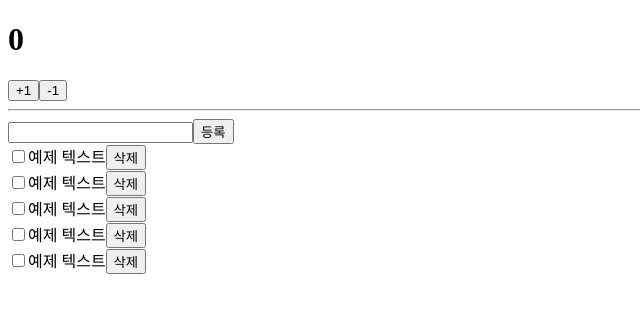
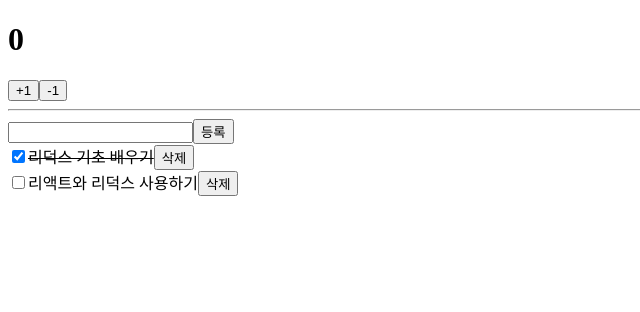
Before and after one commit to leejanghe/redux_study, a React (Create React App) app in the folder client/: page / in a window 1280 px wide. Shown: the top 312 px of the page, without its empty margins (0-640 px from the left). Built offline with nearby package versions, Linux system fonts and the light colour scheme.

Commit message:
todo done

```diff
--- a/client/package.json
+++ b/client/package.json
@@ -11,6 +11,7 @@
     "react-redux": "^8.0.4",
     "react-scripts": "5.0.1",
     "redux": "^4.2.0",
+    "redux-devtools-extension": "^2.13.9",
     "web-vitals": "^2.1.4"
   },
   "scripts": {
--- a/client/src/App.js
+++ b/client/src/App.js
@@ -1,11 +1,11 @@
-import Counter from "./components/Count";
-import Todos from "./components/Todos";
+import CountContainer from "./containers/CountContainer";
+import TodosContainer from "./containers/TodosContainer";
 function App() {
   return (
     <div className="App">
-      <Counter number={0} />
+      <CountContainer />
       <hr />
-      <Todos />
+      <TodosContainer />
     </div>
   );
 }
--- a/client/src/components/Todos.js
+++ b/client/src/components/Todos.js
@@ -1,9 +1,16 @@
 const TodoItem = ({ todo, onToggle, onRemove }) => {
   return (
     <div>
-      <input type="checkbox" />
-      <span>예제 텍스트</span>
-      <button>삭제</button>
+      <input
+        type="checkbox"
+        onClick={() => onToggle(todo.id)}
+        checked={todo.done}
+        readOnly={true}
+      />
+      <span style={{ textDecoration: todo.done ? "line-through" : "none" }}>
+        {todo.text}
+      </span>
+      <button onClick={() => onRemove(todo.id)}>삭제</button>
     </div>
   );
 };
@@ -18,19 +25,25 @@
 }) => {
   const onSubmit = (e) => {
     e.preventDefault();
+    onInsert(input);
+    onChangeInput(""); // 등록 후 인풋 초기화
   };
+  const onChange = (e) => onChangeInput(e.target.value);
   return (
     <div>
       <form onSubmit={onSubmit}>
-        <input />
+        <input value={input} onChange={onChange} />
         <button type="submit">등록</button>
       </form>
       <div>
-        <TodoItem />
-        <TodoItem />
-        <TodoItem />
-        <TodoItem />
-        <TodoItem />
+        {todos.map((todo) => (
+          <TodoItem
+            todo={todo}
+            key={todo.id}
+            onToggle={onToggle}
+            onRemove={onRemove}
+          />
+        ))}
       </div>
     </div>
   );
--- /dev/null
+++ b/client/src/containers/CountContainer.js
@@ -0,0 +1,25 @@
+import Counter from "../components/Counter";
+import { connect } from "react-redux";
+import { increase, decrease } from "../modules/counter";
+
+const CounterContainer = ({ number, increase, decrease }) => {
+  return (
+    <Counter number={number} onIncrease={increase} onDecrease={decrease} />
+  );
+};
+
+const mapStateToProps = (state) => ({
+  number: state.counter.number,
+});
+const mapDispatchToProps = (dispatch) => ({
+  // 임시 함수
+  increase: () => {
+    // console.log("increase");
+    dispatch(increase());
+  },
+  decrease: () => {
+    dispatch(decrease());
+    // console.log("decrease");
+  },
+});
+export default connect(mapStateToProps, mapDispatchToProps)(CounterContainer);
--- /dev/null
+++ b/client/src/containers/TodosContainer.js
@@ -0,0 +1,38 @@
+import { connect } from "react-redux";
+import { changeInput, insert, toggle, remove } from "../modules/todos";
+import Todos from "../components/Todos";
+
+const TodosContainer = ({
+  input,
+  todos,
+  changeInput,
+  insert,
+  toggle,
+  remove,
+}) => {
+  return (
+    <Todos
+      input={input}
+      todos={todos}
+      onChangeInput={changeInput}
+      onInsert={insert}
+      onToggle={toggle}
+      onRemove={remove}
+    />
+  );
+};
+
+export default connect(
+  // 비구조화 할당을 통해 todos를 분리하여
+  // state.todos.input 대신 todos.input을 사용
+  ({ todos }) => ({
+    input: todos.input,
+    todos: todos.todos,
+  }),
+  {
+    changeInput,
+    insert,
+    toggle,
+    remove,
+  }
+)(TodosContainer);
--- a/client/src/index.js
+++ b/client/src/index.js
@@ -1,10 +1,22 @@
 import React from "react";
 import ReactDOM from "react-dom/client";
 import App from "./App";
+import { legacy_createStore } from "redux";
+import rootReducer from "./modules";
+import { Provider } from "react-redux";
+import { composeWithDevTools } from "redux-devtools-extension";
+const store = legacy_createStore(rootReducer, composeWithDevTools());
+
+// const store = legacy_createStore(
+//   rootReducer /* preloadedState, */,
+//   window.__REDUX_DEVTOOLSEXTENSION && window._REDUX_DEVTOOLSEXTENSION_()
+// );
 
 const root = ReactDOM.createRoot(document.getElementById("root"));
 root.render(
   <React.StrictMode>
-    <App />
+    <Provider store={store}>
+      <App />
+    </Provider>
   </React.StrictMode>
 );
```
Also changed, not shown: client/src/components/Counter.js (renamed from client/src/components/Count.js), 1 other file (tests, documents, lock files or other folders).
